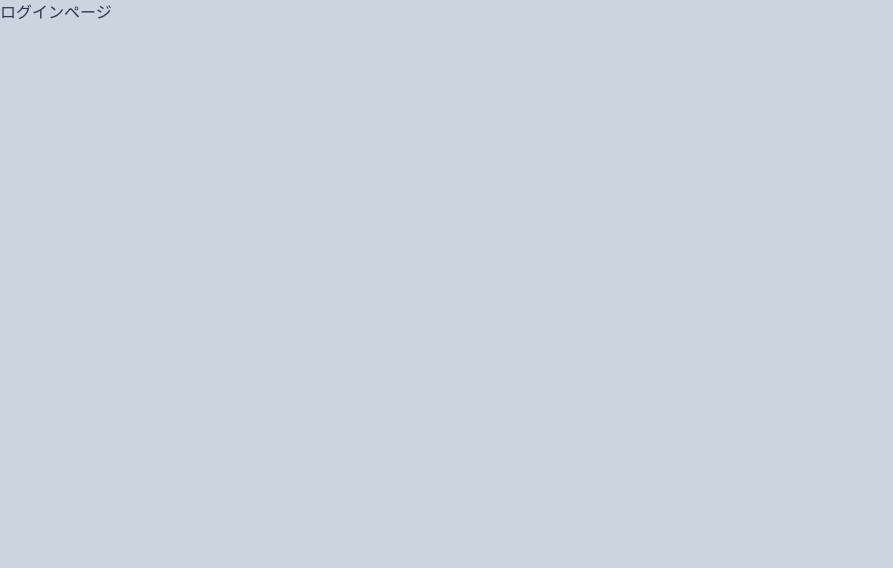
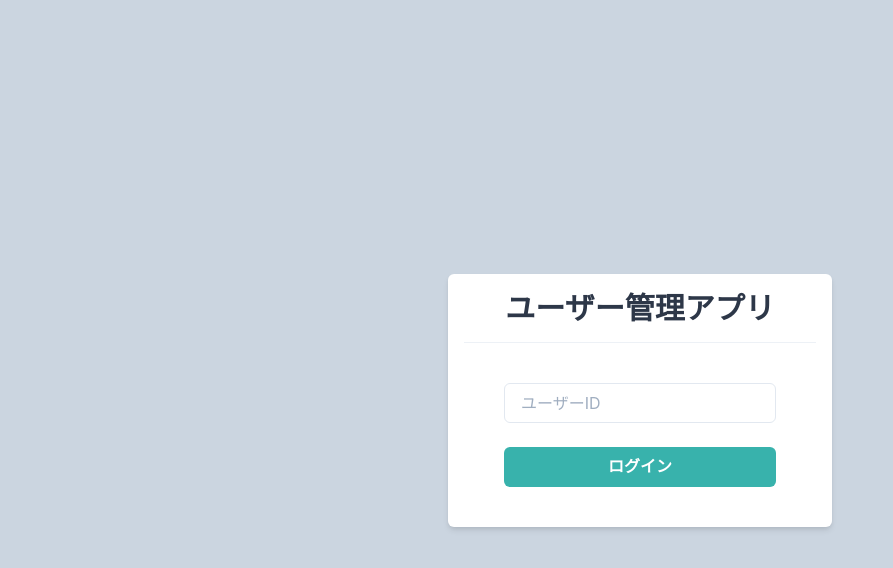
Before and after one commit to nobuhiroaraki/react-study, a React (Create React App) app: page / in a window 1280 px wide. Shown: the top 568 px of the page, without its empty margins (0-893 px from the left). Built offline with nearby package versions, Linux system fonts and the light colour scheme.

Commit message:
ログイン画面を作成

```diff
--- a/src/components/pages/Login.tsx
+++ b/src/components/pages/Login.tsx
@@ -1,5 +1,29 @@
+import {
+  Box,
+  Button,
+  Divider,
+  Flex,
+  Heading,
+  Input,
+  Stack,
+} from "@chakra-ui/react";
 import { FC, memo } from "react";
 
 export const Login: FC = memo(() => {
-  return <p>ログインページ</p>;
+  return (
+    <Flex align="center" justify="center" height="100vh">
+      <Box bg="white" w="sm" p={4} borderRadius="md" shadow="md">
+        <Heading as="h1" size="lg" textAlign="center">
+          ユーザー管理アプリ
+        </Heading>
+        <Divider my={4} />
+        <Stack spacing={6} py={6} px={10}>
+          <Input placeholder="ユーザーID" />
+          <Button bg="teal.400" color="white" _hover={{ opacity: 0.8 }}>
+            ログイン
+          </Button>
+        </Stack>
+      </Box>
+    </Flex>
+  );
 });
```
